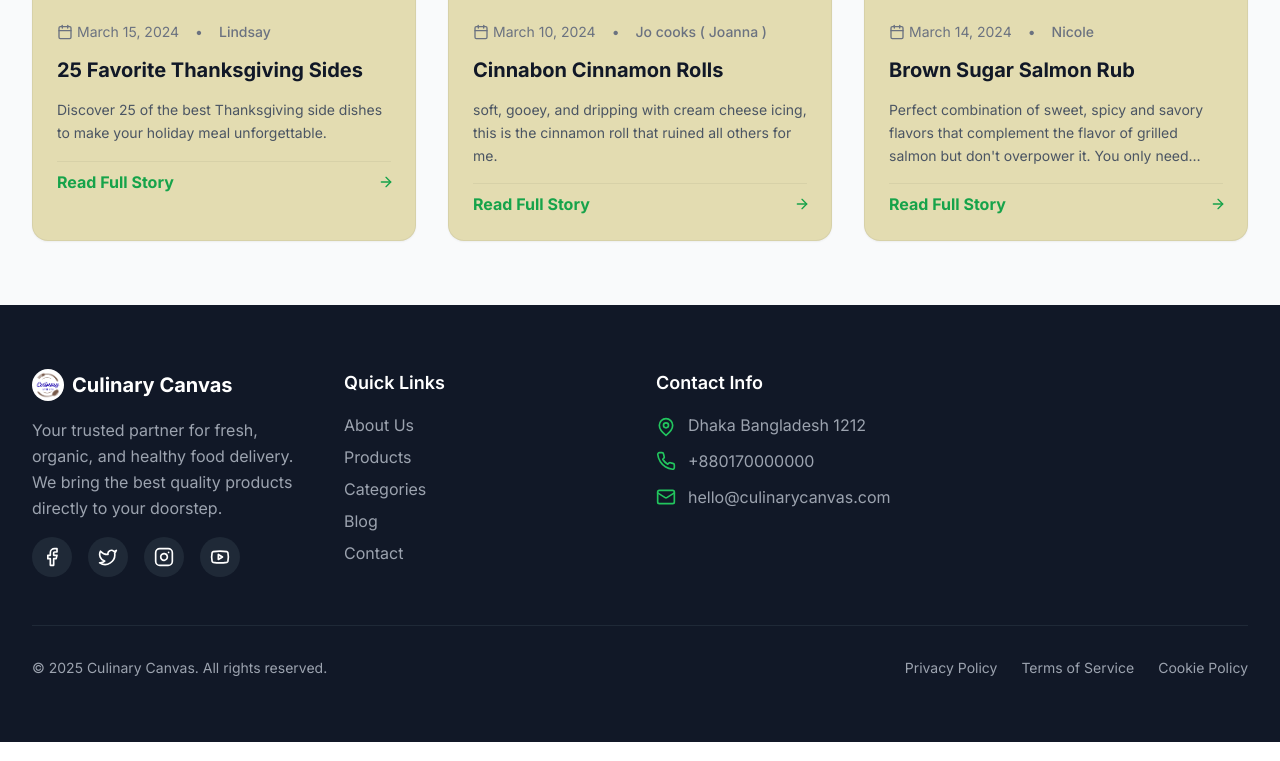
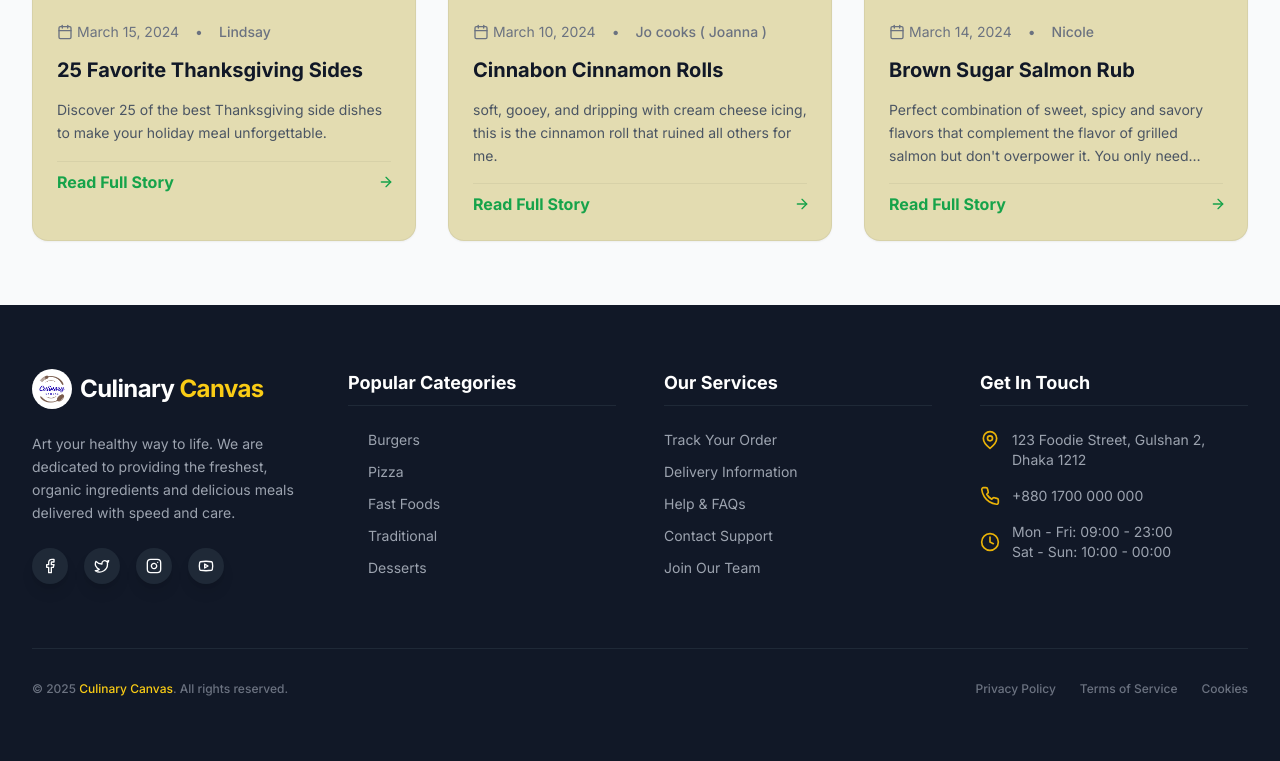
Before and after one commit to uzicodes/Culinary-Canvas, a Next.js app: page / in a window 1280 px wide. Shown: the part 3403-4164 px from the top of the page. Built offline with nearby package versions, Linux system fonts and the light colour scheme; no server answers.

Commit message:
feat: revamped the footer with yellow colored hover on the navigation links

```diff
--- a/src/components/Footer.tsx
+++ b/src/components/Footer.tsx
@@ -1,113 +1,95 @@
 'use client'
 
-import { Facebook, Twitter, Instagram, Youtube, Mail, Phone, MapPin } from 'lucide-react'
+import { Facebook, Twitter, Instagram, Youtube, Mail, Phone, MapPin, Clock, ChevronRight } from 'lucide-react'
 import Link from 'next/link'
 
 const Footer = () => {
   return (
     <footer className="bg-gray-900 text-white">
       <div className="container mx-auto px-4 sm:px-6 lg:px-8 py-16">
-        <div className="grid grid-cols-1 md:grid-cols-2 lg:grid-cols-4 gap-8">
-          {/* Company Info */}
-          <div className="space-y-4">
+        <div className="grid grid-cols-1 md:grid-cols-2 lg:grid-cols-4 gap-12">
+
+          {/* 1. Company Info */}
+          <div className="space-y-6">
             <div className="flex items-center space-x-2">
-              <div className="w-8 h-8 rounded-full flex items-center justify-center overflow-hidden bg-white">
-                <img src="/without_BG_logo.png" alt="Culinary Canvas Logo" className="w-7 h-7 object-contain" />
+              <div className="w-10 h-10 rounded-full flex items-center justify-center overflow-hidden bg-white p-1">
+                <img src="/without_BG_logo.png" alt="Culinary Canvas Logo" className="w-full h-full object-contain" />
               </div>
-              <span className="text-xl font-bold">Culinary Canvas</span>
+              <span className="text-2xl font-bold tracking-tight">Culinary <span className="text-yellow-400">Canvas</span></span>
             </div>
-            <p className="text-gray-400 leading-relaxed">
-              Your trusted partner for fresh, organic, and healthy food delivery.
-              We bring the best quality products directly to your doorstep.
+            <p className="text-gray-400 leading-relaxed text-sm">
+              Art your healthy way to life. We are dedicated to providing the freshest, organic ingredients and delicious meals delivered with speed and care.
             </p>
             <div className="flex space-x-4">
-              <button className="w-10 h-10 bg-gray-800 hover:bg-primary-500 rounded-full flex items-center justify-center transition-colors">
-                <Facebook className="w-5 h-5" />
-              </button>
-              <button className="w-10 h-10 bg-gray-800 hover:bg-primary-500 rounded-full flex items-center justify-center transition-colors">
-                <Twitter className="w-5 h-5" />
-              </button>
-              <button className="w-10 h-10 bg-gray-800 hover:bg-primary-500 rounded-full flex items-center justify-center transition-colors">
-                <Instagram className="w-5 h-5" />
-              </button>
-              <button className="w-10 h-10 bg-gray-800 hover:bg-primary-500 rounded-full flex items-center justify-center transition-colors">
-                <Youtube className="w-5 h-5" />
-              </button>
+              {[Facebook, Twitter, Instagram, Youtube].map((Icon, index) => (
+                <button key={index} className="w-9 h-9 bg-gray-800 hover:text-yellow-400 hover:scale-110 rounded-full flex items-center justify-center transition-all shadow-lg">
+                  <Icon className="w-4 h-4" />
+                </button>
+              ))}
             </div>
           </div>
 
-          {/* Quick Links */}
-          <div className="space-y-4">
-            <h3 className="text-lg font-semibold">Quick Links</h3>
-            <ul className="space-y-2">
-              <li>
-                <Link href="/about" className="text-gray-400 hover:text-white transition-colors">
-                  About Us
-                </Link>
-              </li>
-              <li>
-                <Link href="/products" className="text-gray-400 hover:text-white transition-colors">
-                  Products
-                </Link>
-              </li>
-              <li>
-                <Link href="/categories" className="text-gray-400 hover:text-white transition-colors">
-                  Categories
-                </Link>
-              </li>
-              <li>
-                <Link href="/blog" className="text-gray-400 hover:text-white transition-colors">
-                  Blog
-                </Link>
-              </li>
-              <li>
-                <Link href="/contact" className="text-gray-400 hover:text-white transition-colors">
-                  Contact
-                </Link>
-              </li>
+          {/* 2. Popular Categories */}
+          <div className="space-y-6">
+            <h3 className="text-lg font-bold border-b border-gray-800 pb-2">Popular Categories</h3>
+            <ul className="grid grid-cols-1 gap-3">
+              {['Burgers', 'Pizza', 'Fast Foods', 'Traditional', 'Desserts'].map((item) => (
+                <li key={item}>
+                  <Link
+                    href={`/all-items?category=${item.toLowerCase().replace(' ', '')}`}
+                    className="text-gray-400 hover:text-yellow-400 transition-colors text-sm flex items-center group"
+                  >
+                    <ChevronRight className="w-3 h-3 mr-2 text-yellow-500 opacity-0 group-hover:opacity-100 transition-all" />
+                    {item}
+                  </Link>
+                </li>
+              ))}
             </ul>
           </div>
 
+          {/* 3. Customer Support */}
+          <div className="space-y-6">
+            <h3 className="text-lg font-bold border-b border-gray-800 pb-2">Our Services</h3>
+            <ul className="space-y-3 text-sm">
+              <li><Link href="/track-order" className="text-gray-400 hover:text-yellow-400 transition-colors">Track Your Order</Link></li>
+              <li><Link href="/delivery-info" className="text-gray-400 hover:text-yellow-400 transition-colors">Delivery Information</Link></li>
+              <li><Link href="/faq" className="text-gray-400 hover:text-yellow-400 transition-colors">Help & FAQs</Link></li>
+              <li><Link href="/contact" className="text-gray-400 hover:text-yellow-400 transition-colors">Contact Support</Link></li>
+              <li><Link href="/careers" className="text-gray-400 hover:text-yellow-400 transition-colors">Join Our Team</Link></li>
+            </ul>
+          </div>
 
-
-          {/* Contact Info */}
-          <div className="space-y-4">
-            <h3 className="text-lg font-semibold">Contact Info</h3>
-            <div className="space-y-3">
+          {/* 4. Contact & Hours */}
+          <div className="space-y-6">
+            <h3 className="text-lg font-bold border-b border-gray-800 pb-2">Get In Touch</h3>
+            <div className="space-y-4 text-sm">
               <div className="flex items-start space-x-3">
-                <MapPin className="w-5 h-5 text-primary-500 flex-shrink-0 mt-1" />
-                <span className="text-gray-400">
-                  Dhaka Bangladesh 1212
-                </span>
+                <MapPin className="w-5 h-5 text-yellow-500 shrink-0" />
+                <span className="text-gray-400">123 Foodie Street, Gulshan 2, Dhaka 1212</span>
               </div>
               <div className="flex items-center space-x-3">
-                <Phone className="w-5 h-5 text-primary-500 flex-shrink-0" />
-                <span className="text-gray-400">+880170000000</span>
+                <Phone className="w-5 h-5 text-yellow-500 shrink-0" />
+                <span className="text-gray-400">+880 1700 000 000</span>
               </div>
               <div className="flex items-center space-x-3">
-                <Mail className="w-5 h-5 text-primary-500 flex-shrink-0" />
-                <span className="text-gray-400">hello@culinarycanvas.com</span>
+                <Clock className="w-5 h-5 text-yellow-500 shrink-0" />
+                <div className="text-gray-400">
+                  <p>Mon - Fri: 09:00 - 23:00</p>
+                  <p>Sat - Sun: 10:00 - 00:00</p>
+                </div>
               </div>
             </div>
           </div>
         </div>
 
         {/* Bottom Bar */}
-        <div className="border-t border-gray-800 mt-12 pt-8">
-          <div className="flex flex-col md:flex-row justify-between items-center space-y-4 md:space-y-0">
-            <p className="text-gray-400 text-sm">
-              © 2025 Culinary Canvas. All rights reserved.
-            </p>
-            <div className="flex space-x-6 text-sm">
-              <Link href="/privacy" className="text-gray-400 hover:text-white transition-colors">
-                Privacy Policy
-              </Link>
-              <Link href="/terms" className="text-gray-400 hover:text-white transition-colors">
-                Terms of Service
-              </Link>
-              <Link href="/cookies" className="text-gray-400 hover:text-white transition-colors">
-                Cookie Policy
-              </Link>
+        <div className="border-t border-gray-800 mt-16 pt-8">
+          <div className="flex flex-col md:flex-row justify-between items-center text-xs text-gray-500 font-medium">
+            <p>© {new Date().getFullYear()} <span className="text-yellow-400">Culinary Canvas</span>. All rights reserved.</p>
+            <div className="flex space-x-6 mt-4 md:mt-0">
+              <Link href="/privacy" className="hover:text-yellow-400">Privacy Policy</Link>
+              <Link href="/terms" className="hover:text-yellow-400">Terms of Service</Link>
+              <Link href="/cookies" className="hover:text-yellow-400">Cookies</Link>
             </div>
           </div>
         </div>
```
